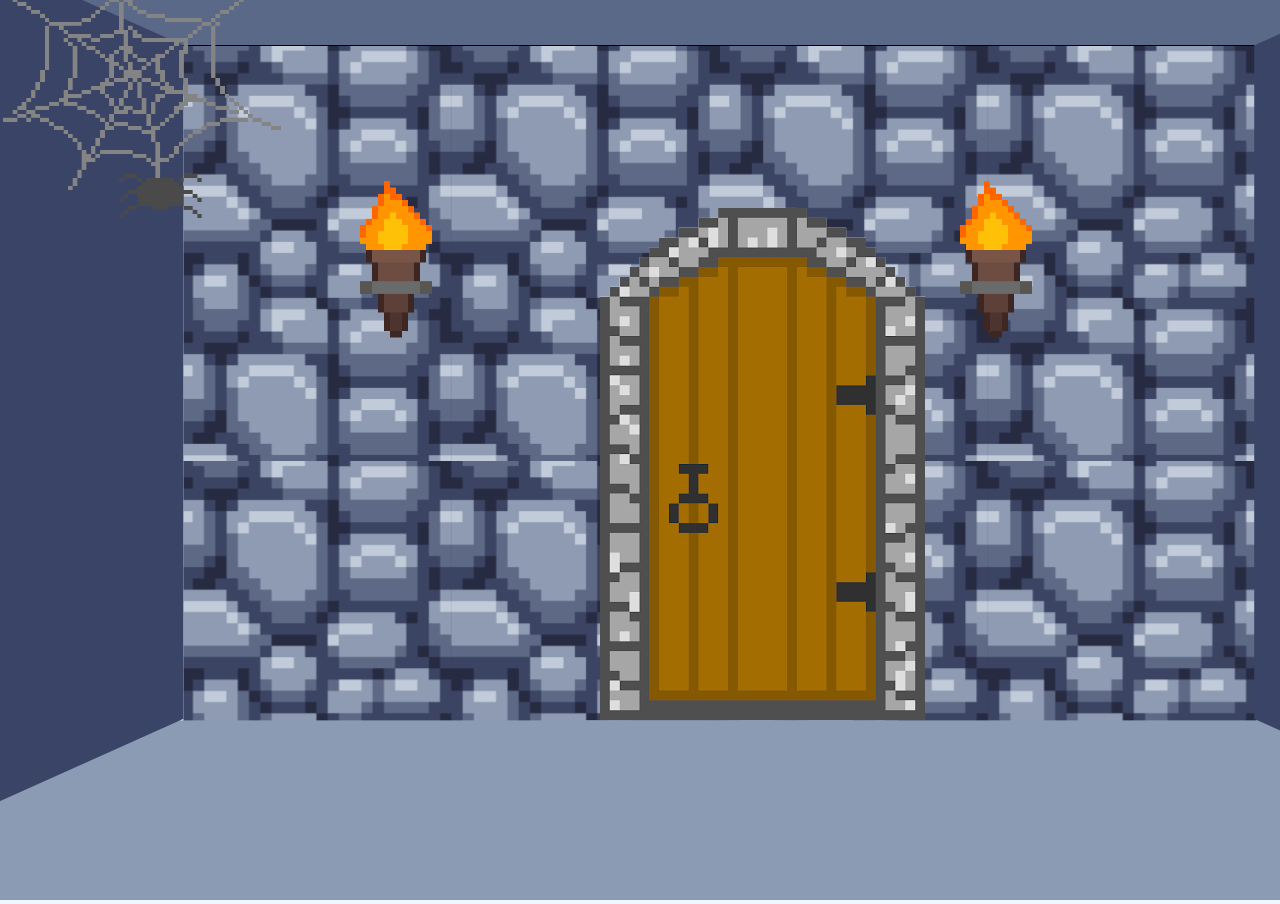
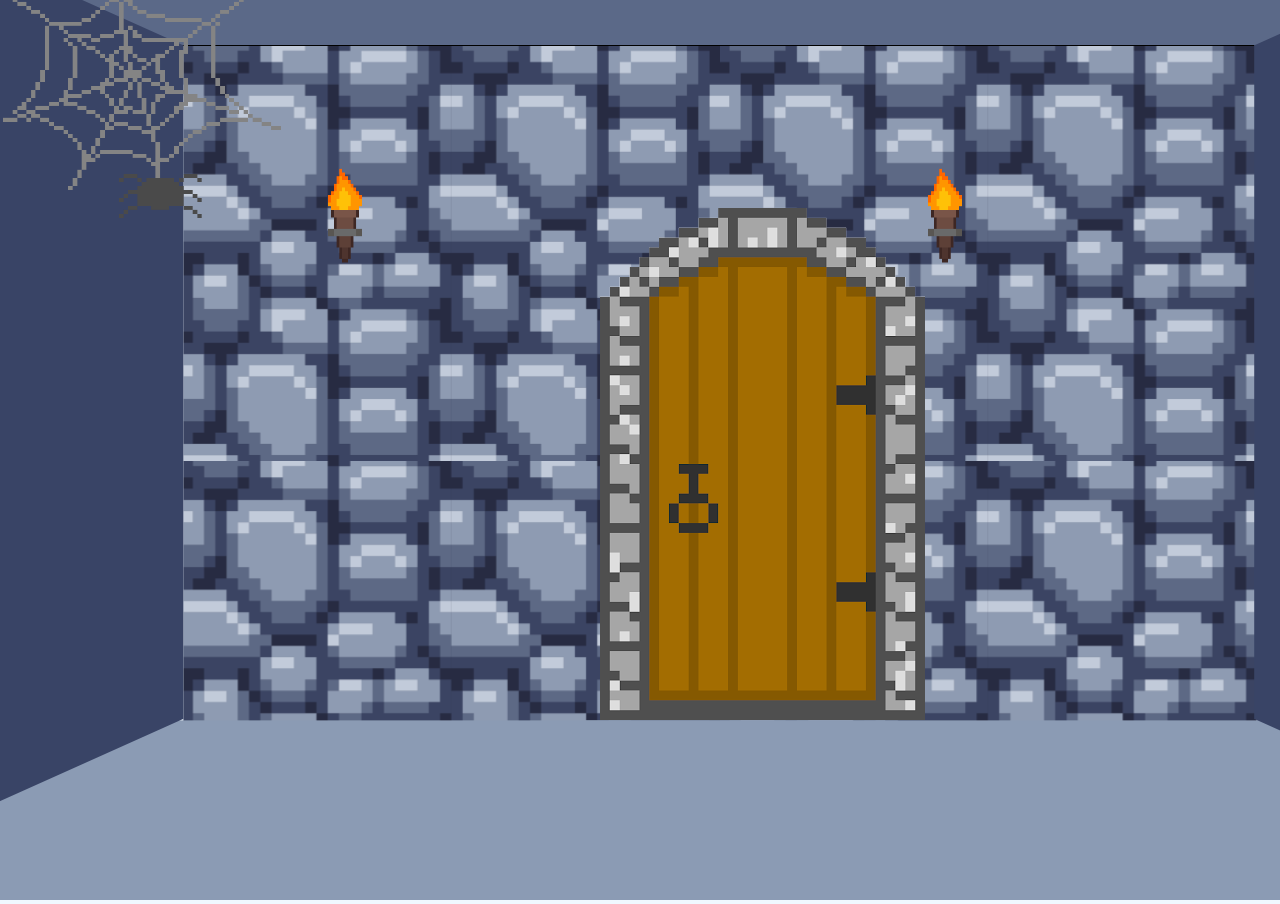
Before and after one commit to eoquist/cs240-term-project, a plain HTML site: page index.html in a window 1280 px wide. Shown: the top 904 px of the page. Drawn offline with Linux system fonts and the light colour scheme.

Commit message:
changed size of torches & created a connect4.html file

```diff
--- a/style.css
+++ b/style.css
@@ -20,15 +20,15 @@ body {
   position: absolute;
   top: 150px;
   left: 300px;
-  width: 15%;
-  height: 25%;
+  width: 7%;
+  height: 15%;
 }
 #torch2 {
   position: absolute;
   top: 150px;
   left: 900px;
-  width: 15%;
-  height: 25%;
+  width: 7%;
+  height: 15%;
 }
 #door-closed{
 position: absolute;
```
Also changed, not shown: connect4.html (added, +12 -0 lines).
